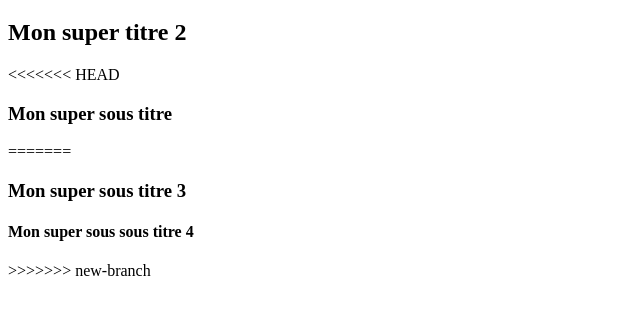
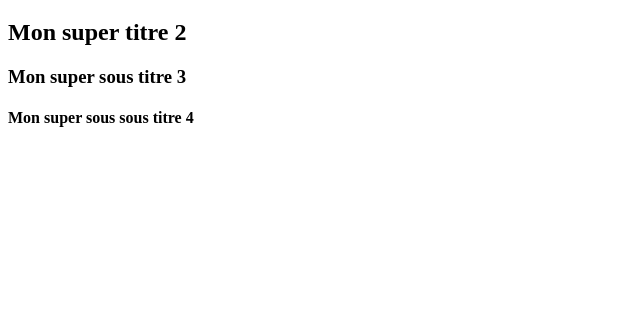
Before and after one commit to F0rlane/git-projet-1, a plain HTML site: page index.html in a window 1280 px wide. Shown: the part 61-376 px from the top of the page, without its empty margins (0-640 px from the left). Drawn offline with Linux system fonts and the light colour scheme.

Commit message:
minor patch

```diff
--- a/index.html
+++ b/index.html
@@ -9,11 +9,7 @@
 <body>
     <h1>Mon super site</h1>
     <h2>Mon super titre 2</h2>
-<<<<<<< HEAD
-    <h3>Mon super sous titre</h3>
-=======
     <h3>Mon super sous titre 3</h3>
     <h4>Mon super sous sous titre 4</h4>
->>>>>>> new-branch
 </body>
 </html>
```
